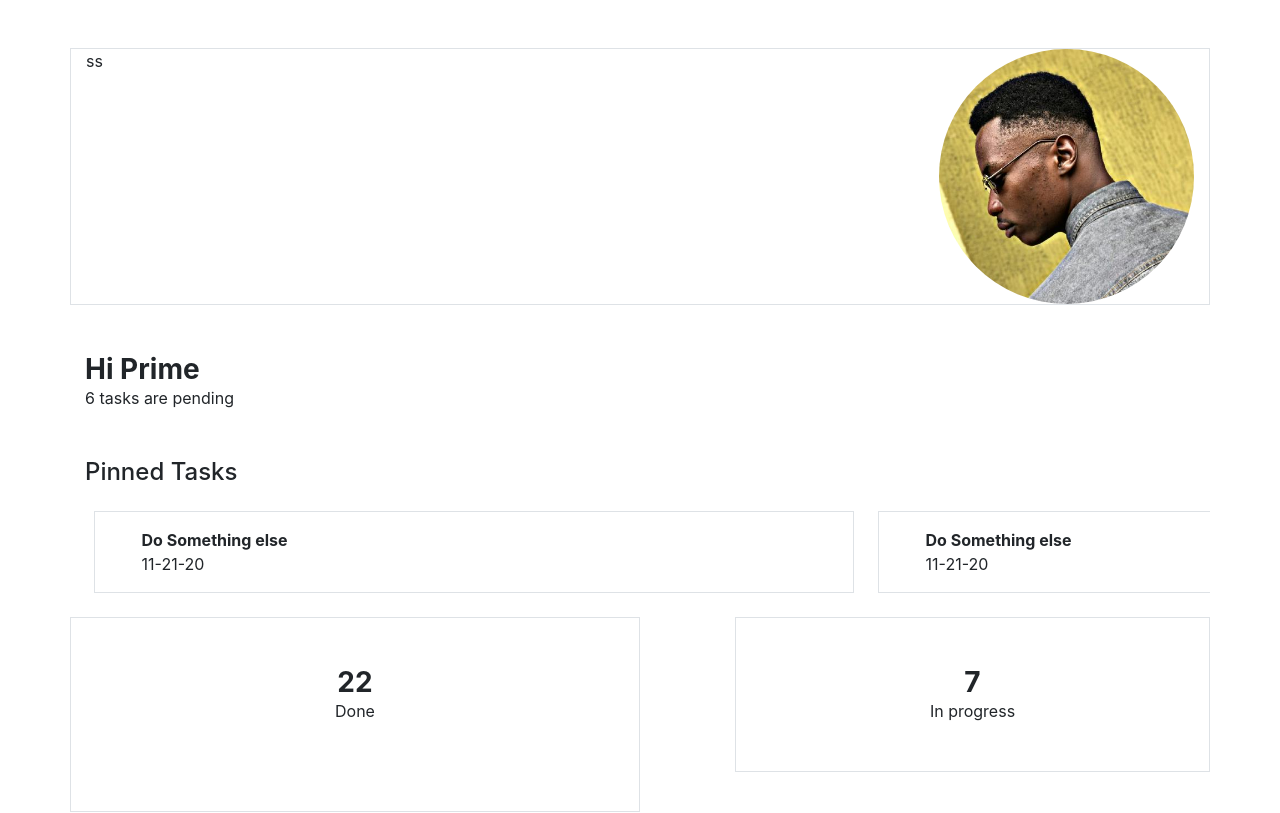
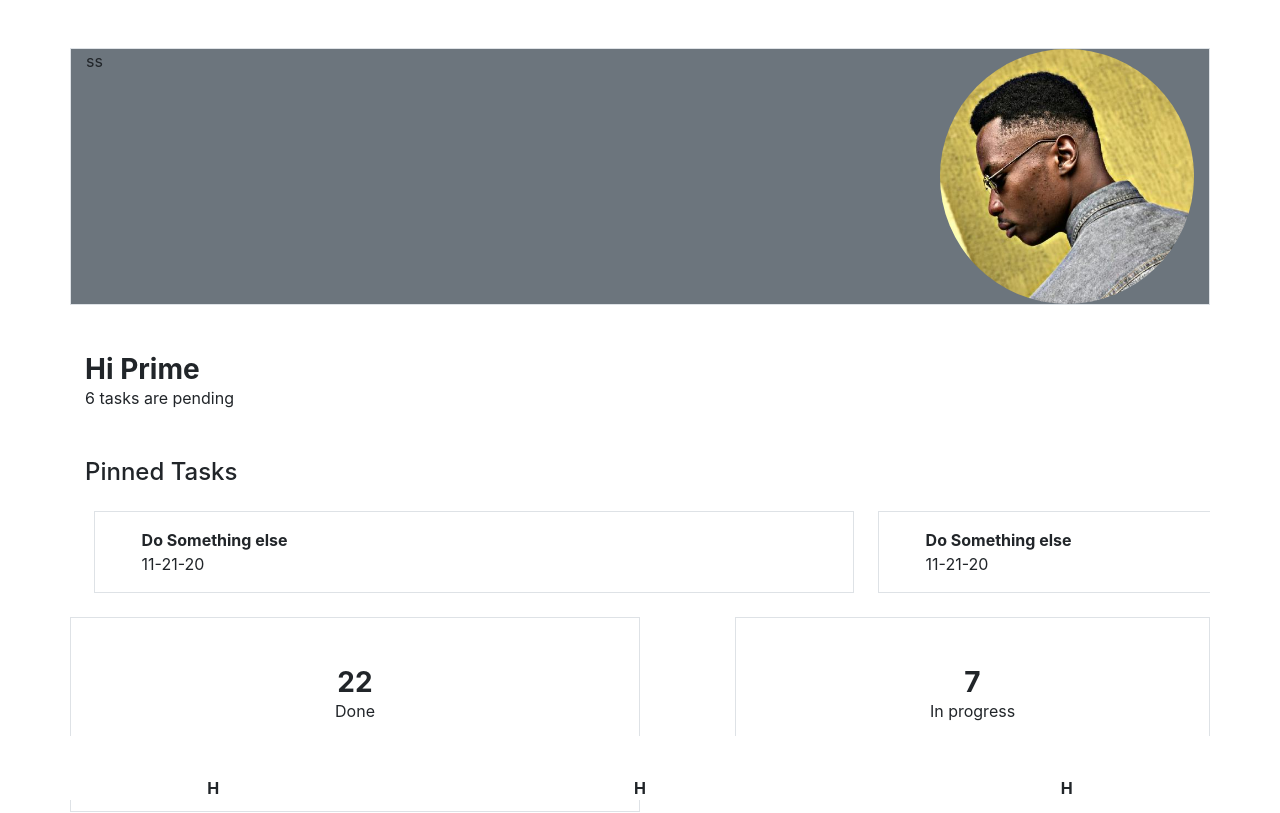
Before and after one commit to prime-infinity/OlympusTasks, a React (Create React App) app: page /home in a window 1280 px wide. Shown: the top 813 px of the page. Built offline with nearby package versions, Linux system fonts and the light colour scheme.

Commit message:
a new start

```diff
--- a/src/components/Footer.js
+++ b/src/components/Footer.js
@@ -1,29 +1,32 @@
 const Footer = () => {
     return(
-        <nav className="mobile-bottom-nav d-md-none">
+        <div className="mobile-bottom-nav">
 
             <div className="mobile-bottom-nav__item">
                 <div className="mobile-bottom-nav__item-content">
-                <i className="material-icons" style={{fontSize: "40px"}}>home</i>
+                    {/*<i className="material-icons" style={{fontSize: "40px"}}>home</i>*/}
+                    <span className="font-weight-bold">H</span>
                 <br />
                 </div>
             </div>
 
             <div className="mobile-bottom-nav__item">
                 <div className="mobile-bottom-nav__item-content">
-                <i className="material-icons" style={{fontSize: "40px"}}>import_export</i>
+                    {/*<i className="material-icons" style={{fontSize: "40px"}}>import_export</i>*/}
+                    <span className="font-weight-bold">H</span>
                 <br />
                 </div>
             </div>
 
             <div className="mobile-bottom-nav__item">
                 <div className="mobile-bottom-nav__item-content">
-                <i className="material-icons" style={{fontSize: "40px"}}>hexagon</i>
+                    {/*<i className="material-icons" style={{fontSize: "40px"}}>hexagon</i>*/}
+                    <span className="font-weight-bold">H</span>
                 <br />
                 </div>
             </div>
 
-        </nav>
+        </div>
     )
 }
 
--- /dev/null
+++ b/src/components/NameHeader.js
@@ -0,0 +1,24 @@
+//import { useState, useEffect } from 'react'
+
+const NameHeader = () => {
+
+    //const [showAddTask] = useState(true)
+
+    //useEffect(() => {
+        //console.log(showAddTask)
+        /*fetch('http://localhost:5000/tasks')*/
+    /*},[])*/
+
+    return(
+        <div className="row border mt-5 mb-5">
+            <div className="col-9">
+                ss
+            </div>
+            <div className="col-3">
+                <img src="images/prime.jpeg" className="img-fluid rounded-circle" alt="prime" />
+            </div>
+        </div>
+    )
+}
+
+export default NameHeader
--- /dev/null
+++ b/src/components/PendingTasks.js
@@ -0,0 +1,12 @@
+const PendingTasks = () => {
+    return(
+        <div className="row mb-5">
+            <div className="col-6">
+                <span className="h3 font-weight-bold">Hi Prime</span> <br />
+                <span>6 tasks are pending</span>
+            </div>
+        </div>
+    )
+}
+
+export default PendingTasks
--- a/src/views/Home.js
+++ b/src/views/Home.js
@@ -1,32 +1,25 @@
 import PinnedTasks from '../components/PinnedTasks'
 import Overview from '../components/Overview'
+import NameHeader from '../components/NameHeader'
+import PendingTasks from '../components/PendingTasks'
+import Footer from '../components/Footer'
 
 const Home = () => {
     return(
         <div className="row justify-content-center">
 
-            <div className="col-11">
+            <div className="col-11 col-md-12">
 
-                <div className="container">
+                <div className="container bg-primary d-md-none">
+                    <NameHeader />
+                </div>
 
-                    <div className="row border mt-5 mb-5">
-                        <div className="col-9">
-                            ss
-                        </div>
-                        <div className="col-3">
-                            <img src="images/prime.jpeg" className="img-fluid rounded-circle" alt="prime" />
-                        </div>
-                    </div>
-
+                <div className="container bg-secondary d-none d-md-block">
+                    <NameHeader />
                 </div>
 
                 <div className="container">
-                    <div className="row mb-5">
-                        <div className="col-6">
-                            <span className="h3 font-weight-bold">Hi Prime</span> <br />
-                            <span>6 tasks are pending</span>
-                        </div>
-                    </div>
+                    <PendingTasks />
                 </div>
 
                 <div className="container">
@@ -38,8 +31,9 @@ const Home = () => {
                 </div>
 
             </div>
+            < Footer />
+        </div>
 
-        </div>
     )
 }
 export default Home
```
Also changed, not shown: 1 other file (tests, documents, lock files or other folders).
